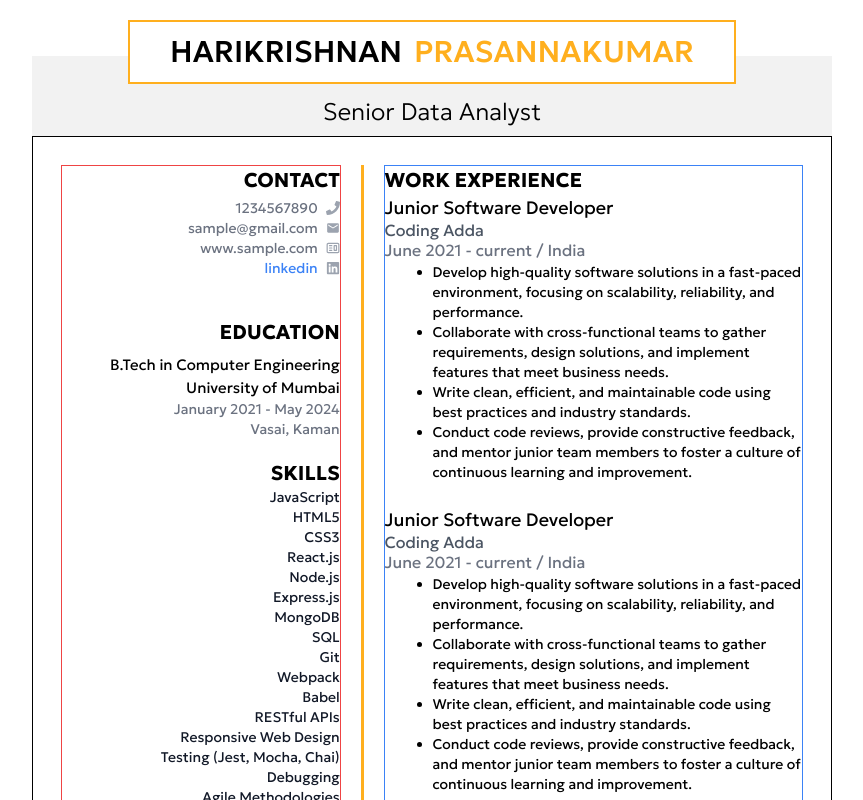
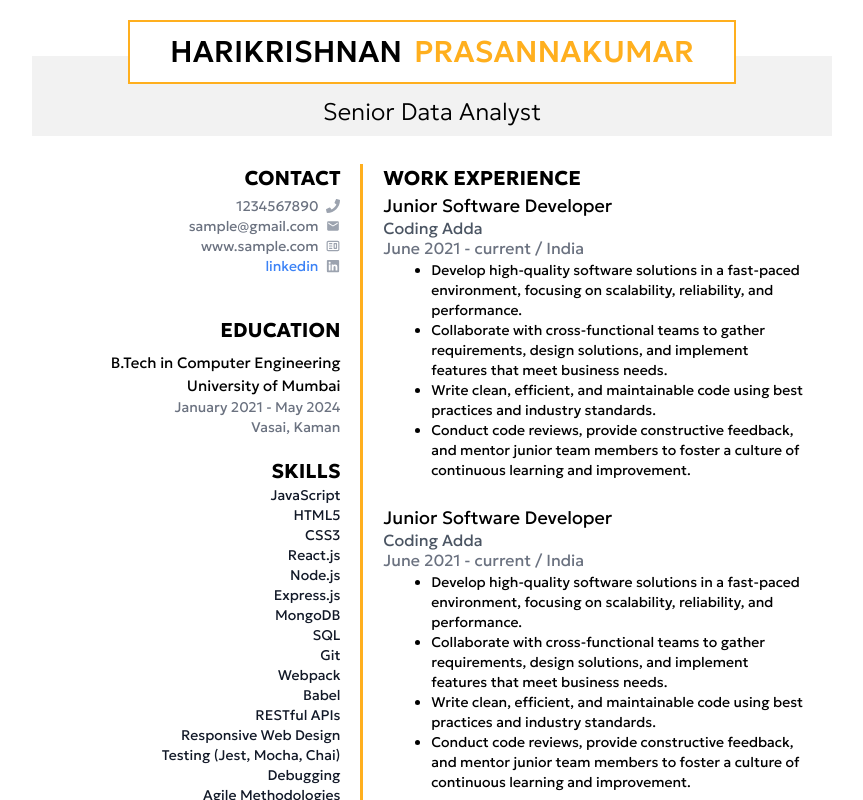
Before and after one commit to HarikrishnanYPR1707/EcliptiQ, a React (Vite) app: page /templates/da/slr in a window 1280 px wide. Shown: the part 340-1140 px from the top of the page, without its empty margins (208-1071 px from the left). Built offline with nearby package versions, Linux system fonts and the light colour scheme; no server answers; a web font is replaced by a local one.

Commit message:
removed all the borders and done with DA SLR

```diff
--- a/src/components/resumeTemplates/da/DaSlr.jsx
+++ b/src/components/resumeTemplates/da/DaSlr.jsx
@@ -45,9 +45,9 @@ const DaSlr = () => {
             </h2>
           </div>
           {/* bottom section */}
-          <div className="flex gap-5 border border-black p-7">
+          <div className="flex gap-5 p-7">
             {/* ----------- left section -----------*/}
-            <div className="w-[40%] border border-red-500">
+            <div className="w-[40%]">
               {/* contact section  */}
               <div className="mb-10">
                 <h1 className="mb-1 text-end text-xl font-bold uppercase">
@@ -138,9 +138,9 @@ const DaSlr = () => {
               </div>
             </div>
             {/* ----------- divider ----------- */}
-            <div className="min-h-[1131px] w-[3px] bg-[#ffaf1e]" />
+            <div className=" w-[3px] bg-[#ffaf1e]" />
             {/* ----------- right section ----------- */}
-            <div className="w-[60%] border border-blue-500">
+            <div className="w-[60%]">
               {/* work section  */}
               <div className="">
                 <h1 className="text-xl font-bold uppercase">Work Experience</h1>
```
